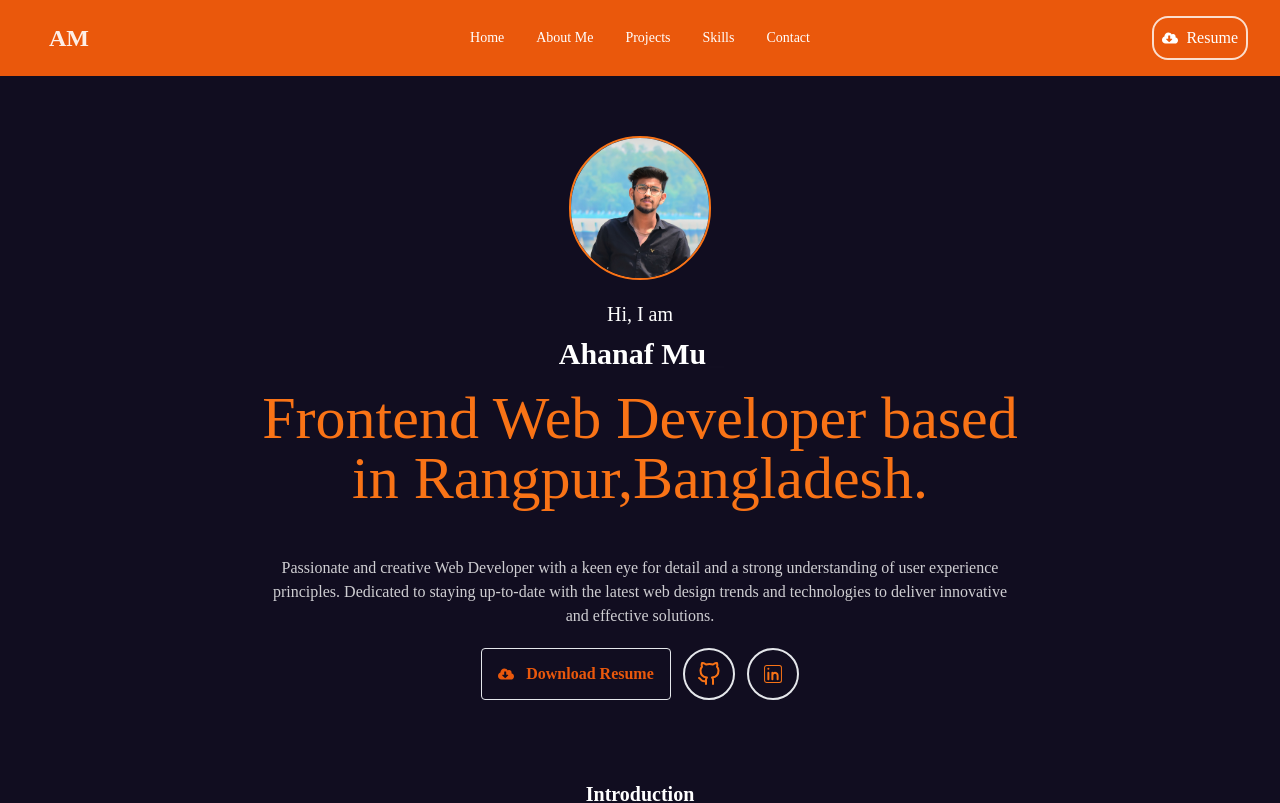
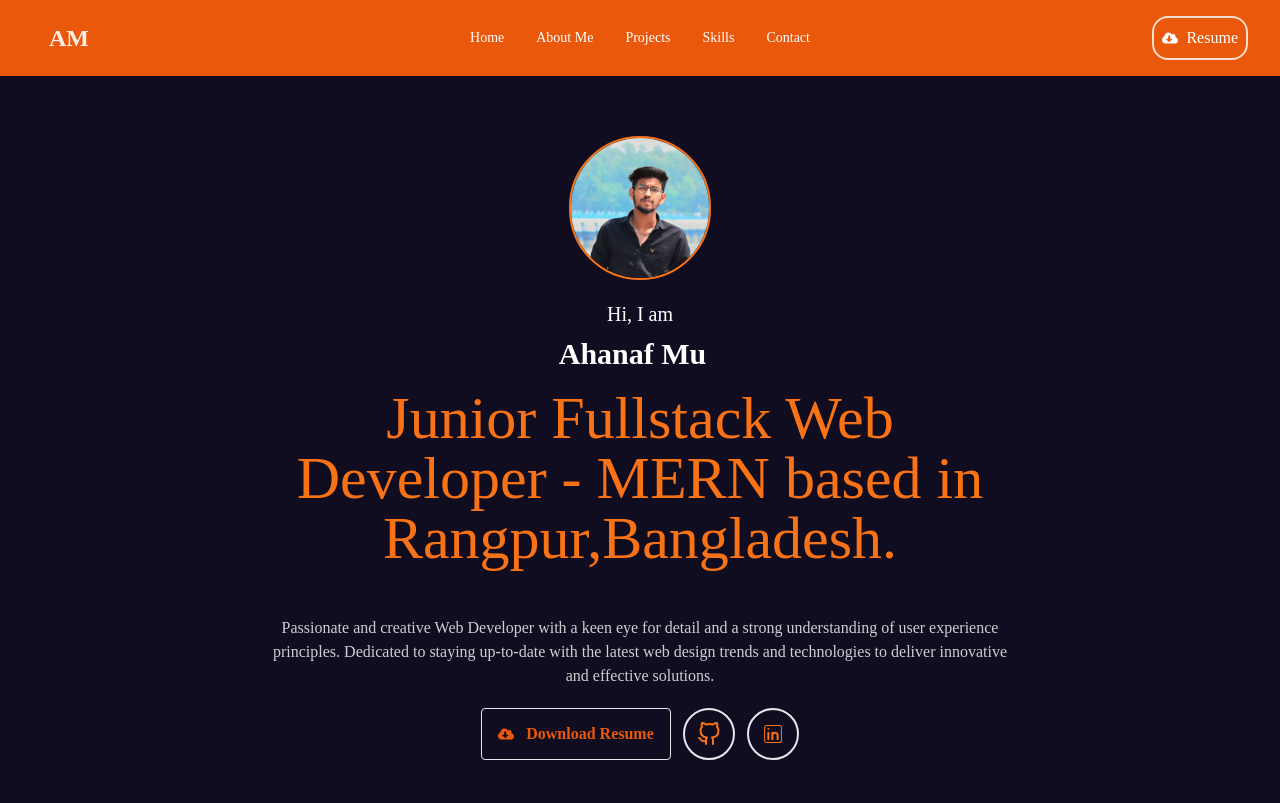
Before and after one commit to ahanaf607307/Portfolio-Ahanaf-Mubasshir, a React (Vite) app: page / in a window 1280 px wide. Shown: the top 803 px of the page. Built offline with nearby package versions, Linux system fonts and the light colour scheme; a web font is replaced by a local one.

Commit message:
change title in hero front end to junior mern stack

```diff
--- a/src/Pages/Hero.jsx
+++ b/src/Pages/Hero.jsx
@@ -30,7 +30,7 @@ function Hero() {
           />
         </h1>
         <h1 className="lg:text-6xl  my-4 text-orange-500">
-          Frontend Web Developer based in Rangpur,Bangladesh.
+          Junior Fullstack Web Developer - MERN based in Rangpur,Bangladesh.
         </h1>
         <p className="mt-8 text-md text-white/80 px-4">
           Passionate and creative Web Developer with a keen eye for detail and a
```
Also changed, not shown: src/Pages/Contact.jsx (+0 -39 lines).
